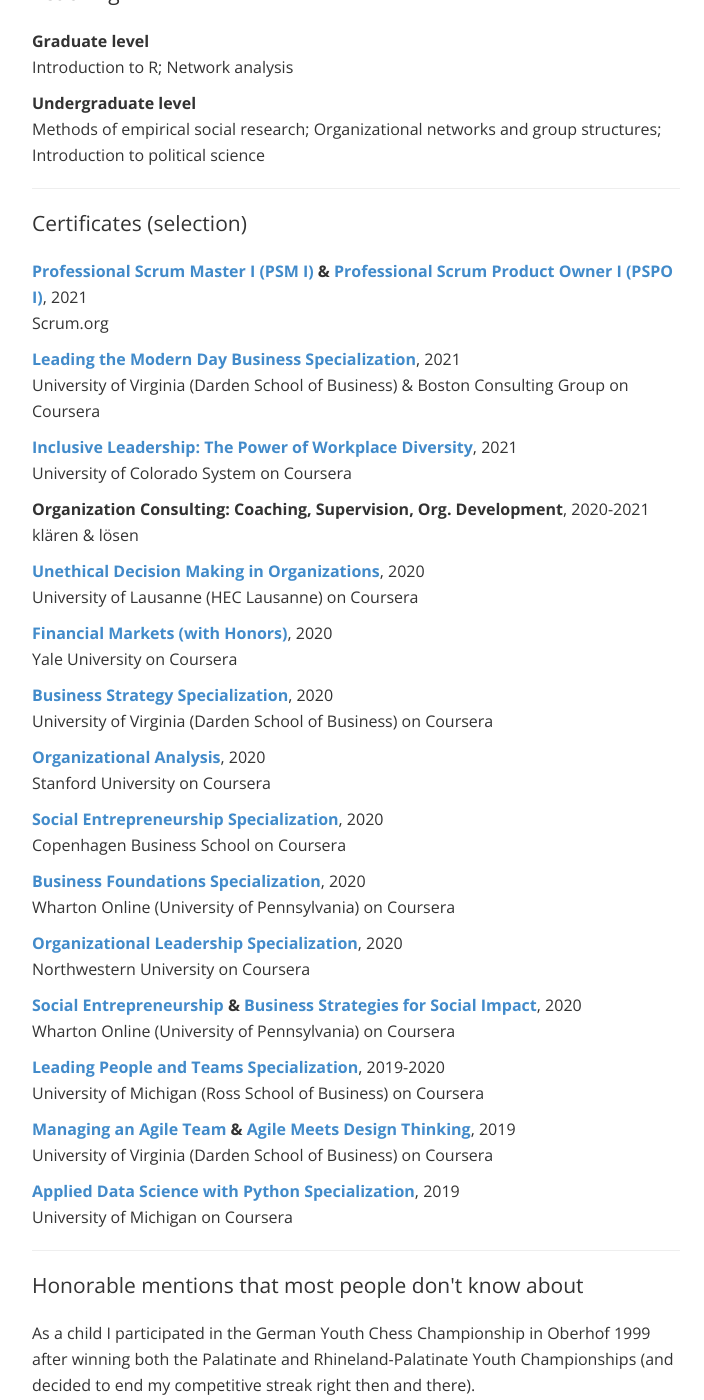
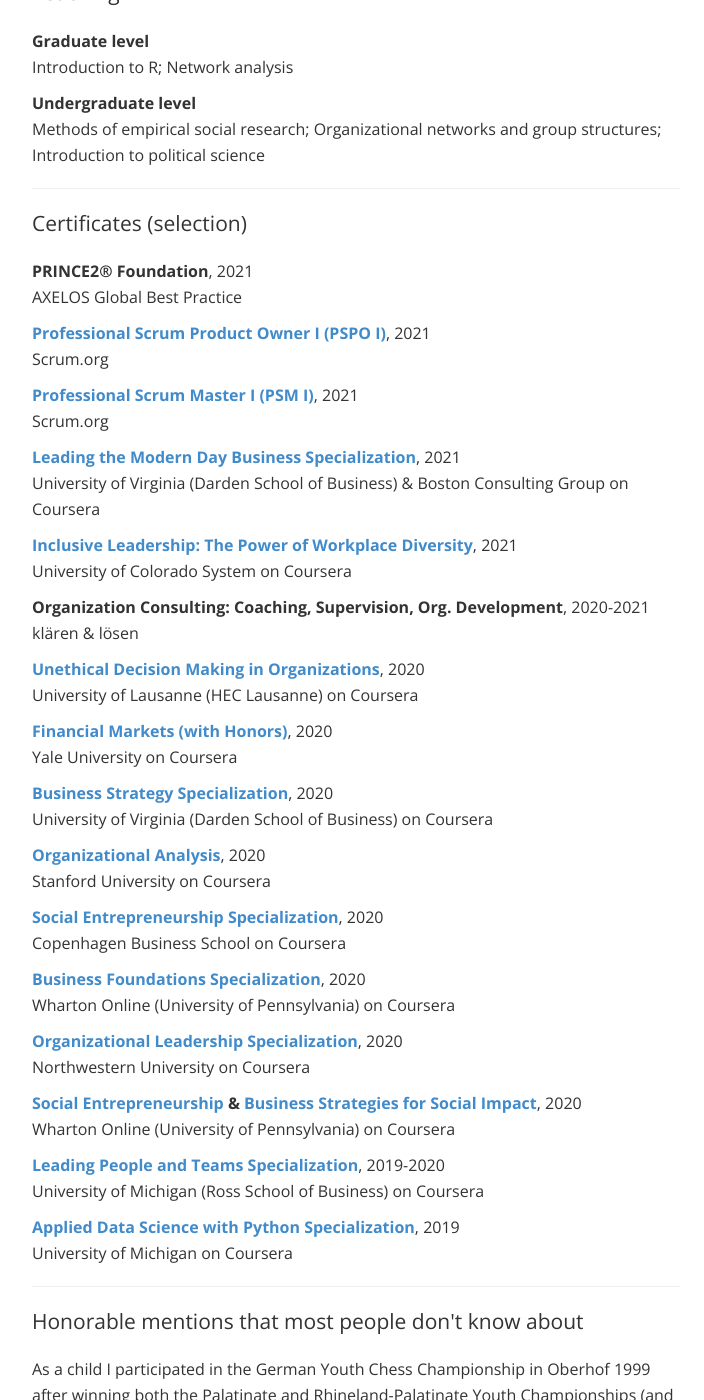
Before and after one commit to lhehnke/lhehnke.github.io, a Jekyll site: the page built from cv/index.html, in a window 1280 px wide and 1400 px high, scrolled down 1992 px. Shown: the whole window, without its empty margins (284-988 px from the left). Built offline with Jekyll 4.4.1, drawn with Linux system fonts in a browser that asks for light colours; nearby versions of some CDN libraries.

Commit message:
Work package delivered :white_check_mark:

```diff
--- a/cv/index.html
+++ b/cv/index.html
@@ -110,7 +110,13 @@
 
     <p class="lead">Certificates (selection)</p>
 
-    <p><strong><a href="https://www.scrum.org/user/872852">Professional Scrum Master I (PSM I)</a> & <a href="https://www.scrum.org/user/872852">Professional Scrum Product Owner I (PSPO I)</a></strong>, 2021<br>
+    <p><strong>PRINCE2® Foundation</strong>, 2021<br>
+				AXELOS Global Best Practice</p>
+
+    <p><strong><a href="https://www.scrum.org/user/872852">Professional Scrum Product Owner I (PSPO I)</a></strong>, 2021<br>
+				Scrum.org</p>
+
+    <p><strong><a href="https://www.scrum.org/user/872852">Professional Scrum Master I (PSM I)</a></strong>, 2021<br>
 				Scrum.org</p>
 
     <p><strong><a href="https://www.coursera.org/account/accomplishments/specialization/certificate/Q2JS52C32KNZ">Leading the Modern Day Business Specialization</a></strong>, 2021<br>
@@ -149,8 +155,8 @@
     <p><strong><a href="https://www.coursera.org/account/accomplishments/specialization/certificate/XS8MJJEJG9VQ">Leading People and Teams Specialization</a></strong>, 2019-2020<br>
 				University of Michigan (Ross School of Business) on Coursera</p>
 
-   <p><strong><a href="https://www.coursera.org/account/accomplishments/certificate/3RQV6JZ8QGX7">Managing an Agile Team</a> & <a href="https://www.coursera.org/account/accomplishments/certificate/W5N5S9HVUF82">Agile Meets Design Thinking</a></strong>, 2019<br>
-				University of Virginia (Darden School of Business) on Coursera</p>
+<!--   <p><strong><a href="https://www.coursera.org/account/accomplishments/certificate/3RQV6JZ8QGX7">Managing an Agile Team</a> & <a href="https://www.coursera.org/account/accomplishments/certificate/W5N5S9HVUF82">Agile Meets Design Thinking</a></strong>, 2019<br>
+				University of Virginia (Darden School of Business) on Coursera</p> -->
 
     <p><strong><a href="https://www.coursera.org/account/accomplishments/specialization/certificate/WT5P7X88FT3T">Applied Data Science with Python Specialization</a></strong>, 2019<br>
 				University of Michigan on Coursera</p>
```
